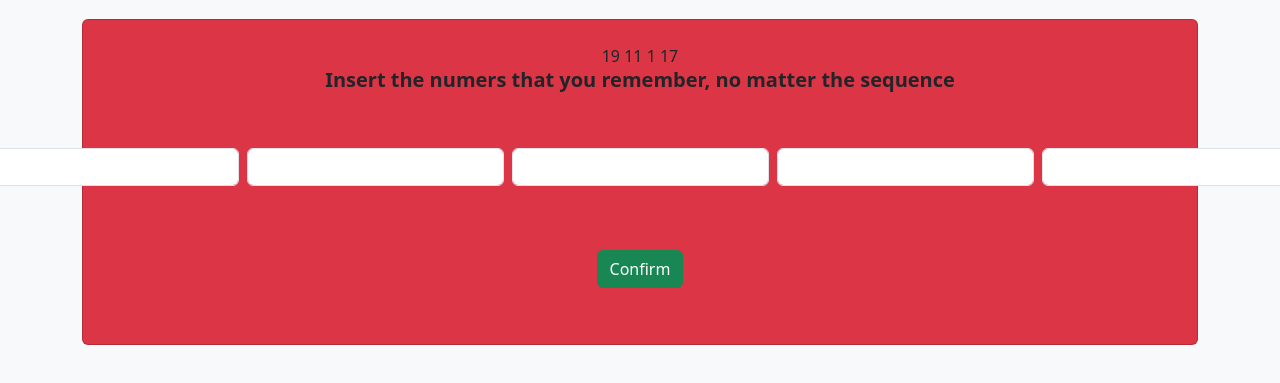
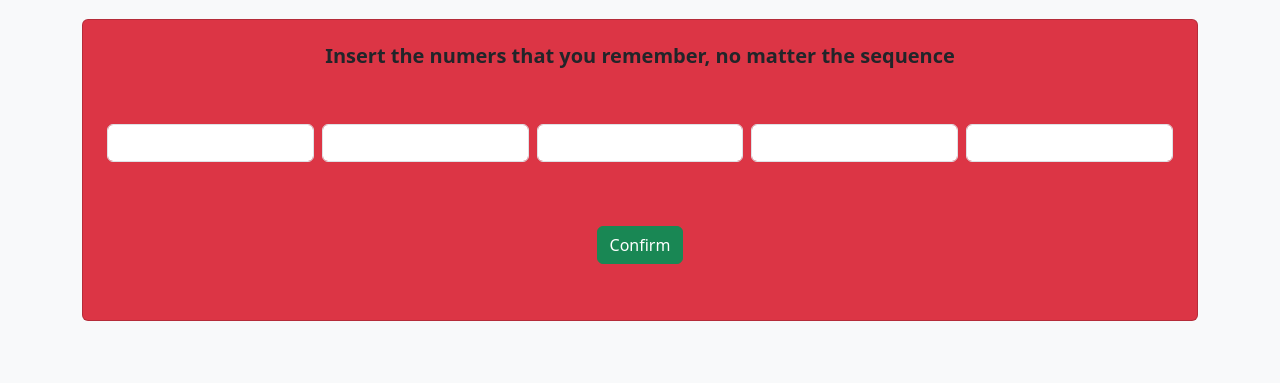
Before and after one commit to SwitchTia/js-simon, a plain HTML site: page index.html in a window 1280 px wide. Shown: the part 101-484 px from the top of the page. Drawn offline with nearby package versions, Linux system fonts and the light colour scheme.

Commit message:
Fix: debug

```diff
--- a/index.html
+++ b/index.html
@@ -20,12 +20,15 @@
 
             <h5> <strong>Insert the numers that you remember, no matter the sequence</strong></h5>
 
+            <div class="row justify-content-center">
+
+            </div>
             <div class=" col-12 d-flex justify-content-center gap-2 mb-3 mt-5">
-                <input type="number" class="form-control w-auto" id="n1">
-                <input type="number" class="form-control w-auto" id="n2">
-                <input type="number" class="form-control w-auto" id="n3">
-                <input type="number" class="form-control w-auto" id="n4">
-                <input type="number" class="form-control w-auto" id="n5">
+                <input type="number" class="form-control" id="n1">
+                <input type="number" class="form-control" id="n2">
+                <input type="number" class="form-control" id="n3">
+                <input type="number" class="form-control" id="n4">
+                <input type="number" class="form-control" id="n5">
             </div>
 
             <div>
--- a/js/script.js
+++ b/js/script.js
@@ -42,10 +42,10 @@ for(let i = 1; i < 5; i++){
     randomNrArray.push(randomNr);
 }
 //console.log(randomNrArray);
-randomNrElem.textContent = randomNrArray.join("   ")
+randomNrElem.innerHTML = randomNrArray.join("   ")
 
 const timeoutId = setTimeout(function () {
-  randomNrElem.textContent = "";
-}, 30000);
+  randomNrElem.innerHTML = "";
+}, 3000);
 
 //clearTimeout(timeoutId);
```
